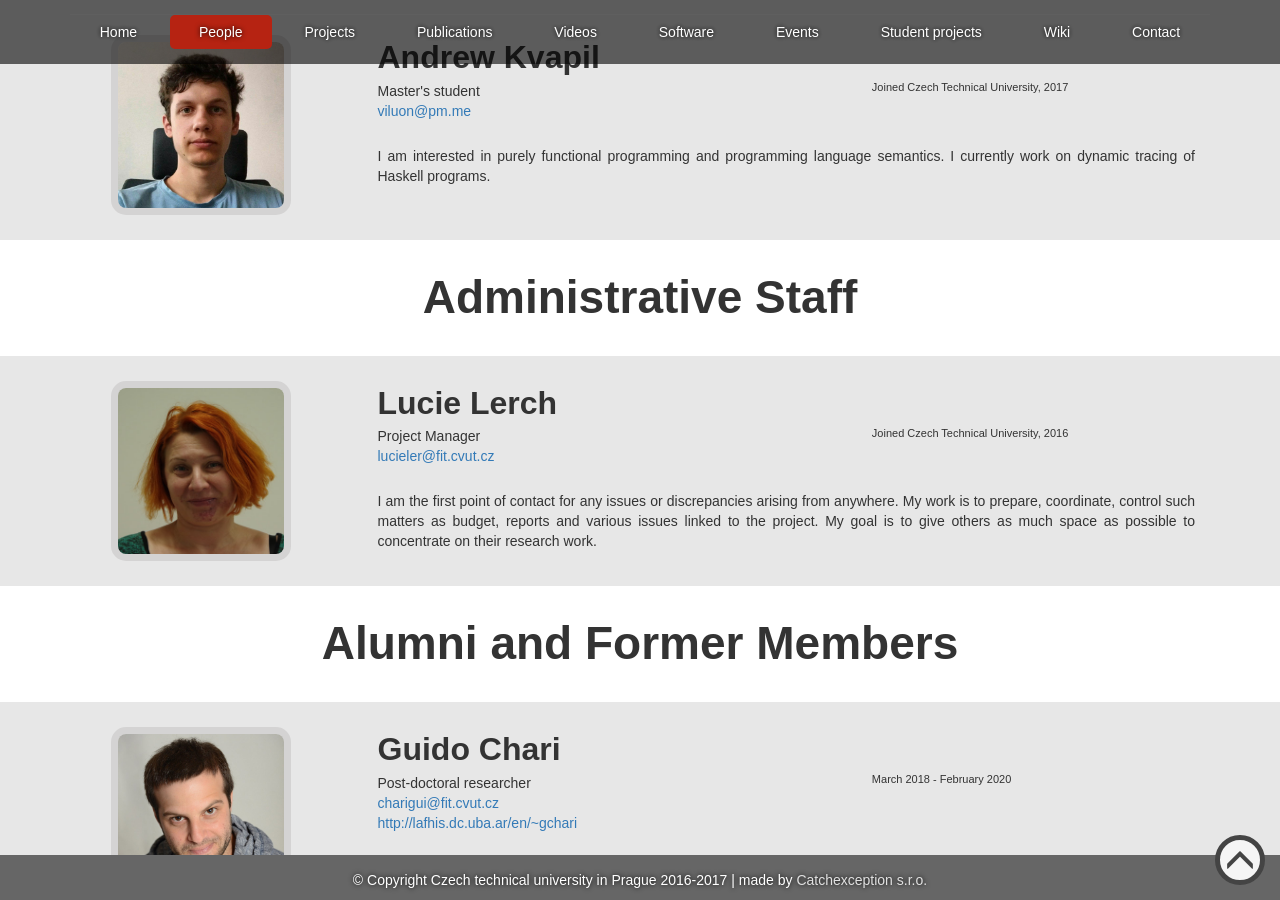
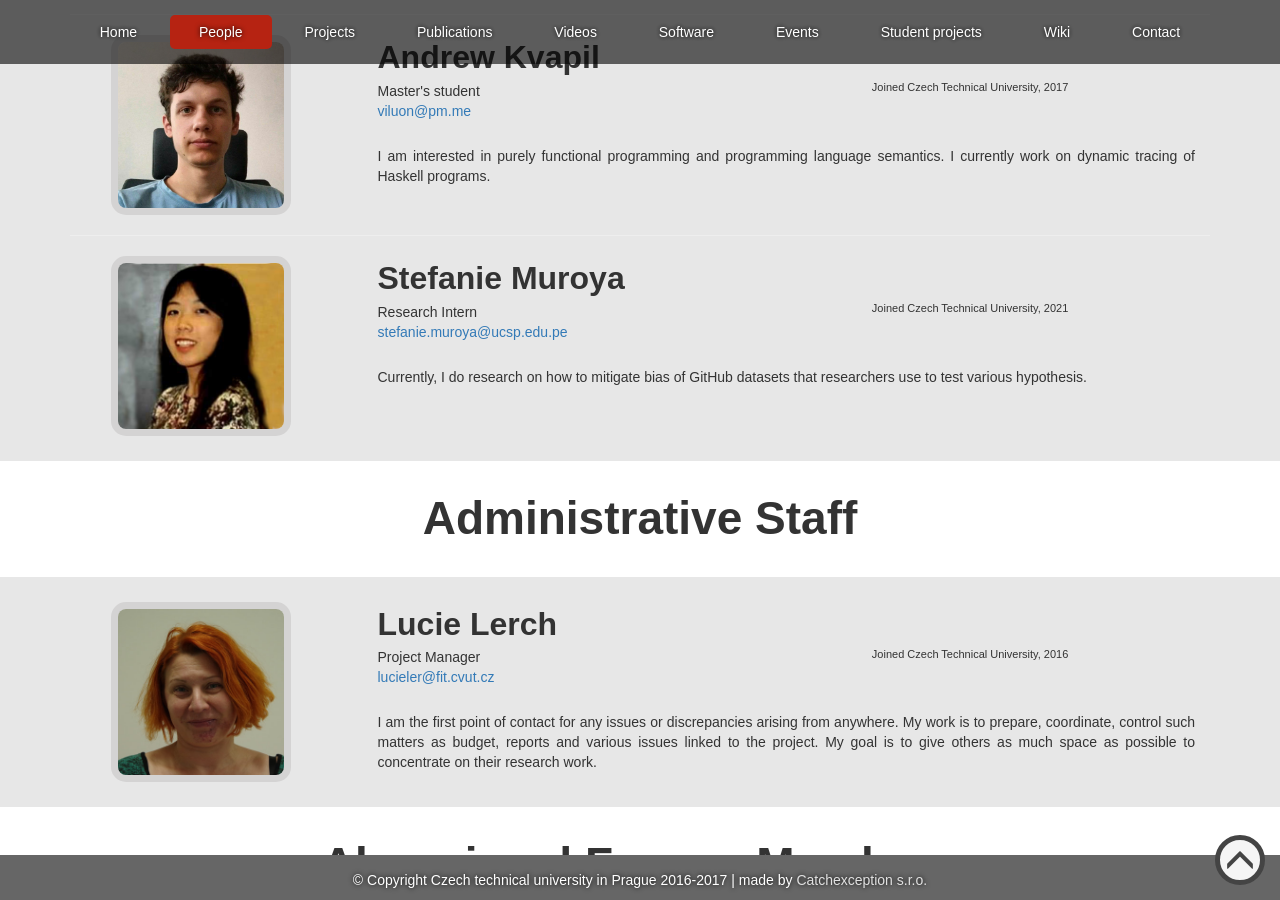
Before and after one commit to PRL-PRG/prl-prg.github.io, a Jekyll site: the page built from people.md, in a window 1280 px wide and 900 px high, scrolled down 4136 px. Built offline with Jekyll 4.4.1, drawn with Linux system fonts in a browser that asks for light colours.

Commit message:
Adding Stefanie

```diff
--- a/people.md
+++ b/people.md
@@ -200,6 +200,15 @@ people:
     - Joined Czech Technical University, 2017
     note: "I am interested in purely functional programming and programming language semantics. I currently work on dynamic tracing of Haskell programs."
 
+  - type: researcher
+    name: Stefanie Muroya
+    photo: stefanie_muroya.jpg
+    title: Research Intern
+    email: stefanie.muroya@ucsp.edu.pe
+    bio:
+    - Joined Czech Technical University, 2021
+    note: "Currently, I do research on how to mitigate bias of GitHub datasets that researchers use to test various hypothesis."
+
   - type: alumni
     name: Guido Chari
     photo: guido_chari.jpg
```
Also changed, not shown: images/people/stefanie_muroya.jpg (added).
